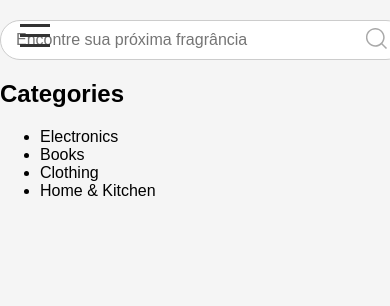
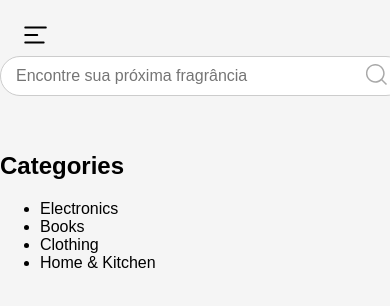
Before and after one commit to PinheiroJuliano/apple_leaf_Projeto_Final, a React (Create React App) app: page / in a window 390 px wide. Shown: the top 306 px of the page. Built offline with nearby package versions, Linux system fonts and the light colour scheme.

Commit message:
alterações estéticas do menu hamburger

```diff
--- a/src/App.js
+++ b/src/App.js
@@ -15,19 +15,22 @@ const App = () => {
   return (
     <div>
       <nav>
-        <div className="nav-left">
+      <div className="nav-left">
           <div className="menu-hamburger" onClick={toggleMenu}>
-            <div className={`hamburger-bar ${menuOpen ? 'open' : ''}`}></div>
-            <div className={`hamburger-bar ${menuOpen ? 'open' : ''}`}></div>
-            <div className={`hamburger-bar ${menuOpen ? 'open' : ''}`}></div>
+            <img
+              src={menuOpen ? "/close.svg" : "/menu.svg"}
+              alt="Menu"
+              className={`hamburger-icon ${menuOpen ? 'open' : ''}`}
+            />
           </div>
           <div className={`menu-expandable ${menuOpen ? 'open' : ''}`}>
             <ul>
               <li><Link to="/" onClick={toggleMenu}>Início</Link></li>
-                  <ul>
-                    <li><Link to="/login">Login</Link></li>
-                    <li><Link to="/register">Registar</Link></li>
-                <li className="menu-categories">
+                <ul>
+                  <li><Link to="/login">Login</Link></li>
+                  <li><Link to="/register">Registar</Link></li>
+                </ul>
+              <li className="menu-categories">
                 <span onClick={toggleMenu}>Categorias</span>
                 <ul className={`dropdown-content ${menuOpen ? 'show' : ''}`}>
                   <li><Link to="/categoria1" onClick={toggleMenu}>Categoria 1</Link></li>
@@ -36,8 +39,9 @@ const App = () => {
                 </ul>
               </li>
             </ul>
-            </ul>
           </div>
+        </div>
+        <div className="nav-right">
         </div>
       </nav>
       <Routes>
--- a/src/styles.css
+++ b/src/styles.css
@@ -1,4 +1,5 @@
 /* styles.css */
+
 
 body {
   font-family: Arial, sans-serif;
@@ -8,11 +9,6 @@ body {
 }
 
 .menu-hamburger {
-  display: flex;
-  flex-direction: column;
-  justify-content: space-around;
-  width: 30px;
-  height: 30px;
   cursor: pointer;
   z-index: 1000;
   position: fixed;
@@ -20,32 +16,22 @@ body {
   left: 20px;
 }
 
-.hamburger-bar {
+.hamburger-icon {
   width: 30px;
-  height: 3px;
-  background-color: #333;
+  height: 30px;
   transition: transform 0.3s ease;
 }
 
-.menu-hamburger.open .hamburger-bar:nth-child(1) {
-  transform: rotate(45deg) translate(5px, 5px);
+.hamburger-icon.open {
+  transform: rotate(90deg);
 }
-
-.menu-hamburger.open .hamburger-bar:nth-child(2) {
-  opacity: 0;
-}
-
-.menu-hamburger.open .hamburger-bar:nth-child(3) {
-  transform: rotate(-45deg) translate(5px, -5px);
-}
-
 .menu-expandable {
   position: fixed;
   top: 0;
   left: 0;
   width: 250px; /* Ajuste conforme necessário */
   height: 100%;
-  background-color: #333;
+  background-color: #8fb575;
   transform: translateX(-100%);
   transition: transform 0.3s ease;
   z-index: 999;
@@ -103,7 +89,7 @@ body {
   display: flex;
   align-items: center;
   justify-content: center;
-  margin: 20px 0;
+  margin: 3.5em 0;
 }
 
 .search-bar {
```
Also changed, not shown: public/close.svg (added), public/menu.svg (added).
